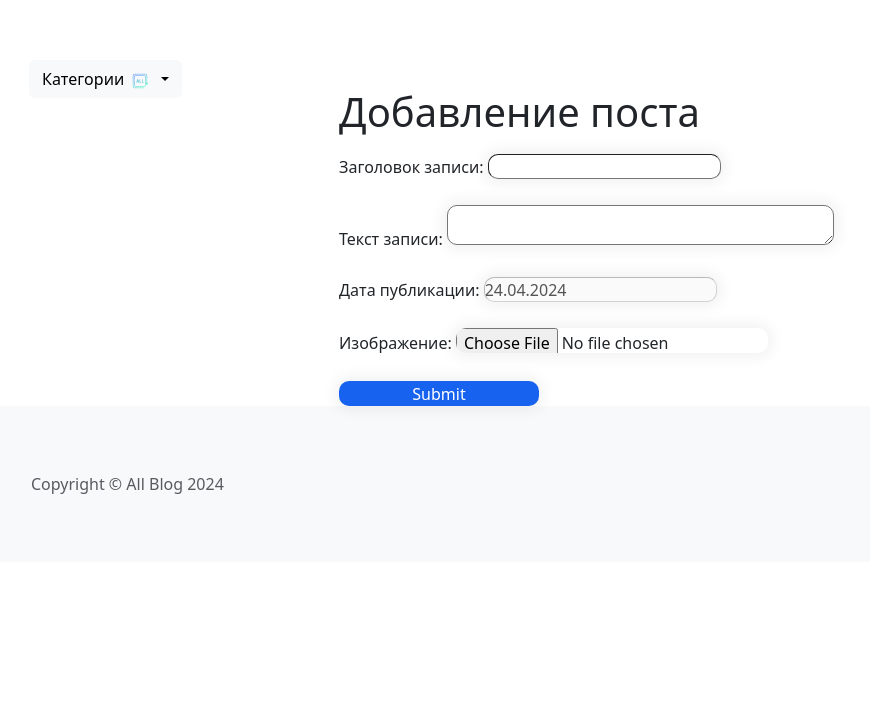
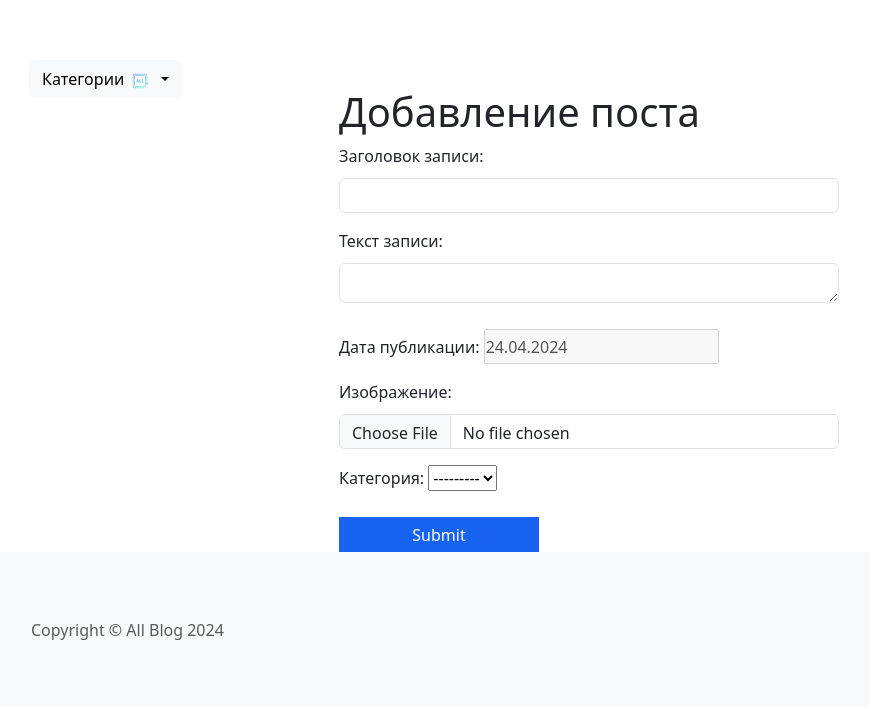
Before and after one commit to okulov99/blog_django, a Django app: page /add_post/ in a window 1280 px wide; the page is wider, and only the part inside the window is pictured. Shown: the part 56-763 px from the top of that part, without its empty margins (51-921 px from the left). Run offline with Django 5.2, Linux system fonts and the light colour scheme; the visitor is signed in with stand-in values (Sample User, id 1); data that the repository does not hold is empty; some libraries are stand-ins or nearby versions.

Commit message:
Переработана форма добавления поста

```diff
--- a/blog/blog_app/settings.py
+++ b/blog/blog_app/settings.py
@@ -97,7 +97,7 @@ MEDIA_URL = '/media/'
 
 DEFAULT_AUTO_FIELD = 'django.db.models.BigAutoField'
 
-LOGIN_REDIRECT_URL = 'home'
+LOGIN_REDIRECT_URL = 'index'
 LOGIN_URL = 'login'
 
 AUTHENTICATION_BACKENDS = [
--- a/blog/main/forms.py
+++ b/blog/main/forms.py
@@ -9,10 +9,13 @@ class AddPostForm(forms.ModelForm):
     this_year = datetime.date.today().year
     date = forms.DateField(initial=datetime.date.today,
                                  label='Дата публикации', disabled=True)
+    title = forms.CharField(label='Заголовок записи', widget=forms.TextInput(attrs={'class': 'form-control'}))
+    content = forms.CharField(label='Текст записи', widget=forms.Textarea(attrs={'class': 'form-control'}))
+    img = forms.ImageField(label='Изображение', widget=forms.FileInput(attrs={'class': 'form-control'}))
 
     class Meta:
         model = Post
-        fields = ['title', 'content', 'date', 'img']
+        fields = ['title', 'content', 'date', 'img', 'category']
 
 
 class AddCommentForm(forms.ModelForm):
--- a/blog/main/views.py
+++ b/blog/main/views.py
@@ -57,7 +57,7 @@ class AddPost(LoginRequiredMixin, CreateView):
     """
     form_class = AddPostForm
     template_name = 'main/add_post.html'
-    success_url = reverse_lazy('home')
+    success_url = reverse_lazy('index')
 
     def form_valid(self, form):
         w = form.save(commit=False)
@@ -70,12 +70,12 @@ class UpdatePost(LoginRequiredMixin, UpdateView):
     model = Post
     fields = ['title', 'content', 'author', 'date', 'img']
     template_name = 'main/add_post.html'
-    success_url = reverse_lazy('home')
+    success_url = reverse_lazy('index')
 
 
 class DeletePost(LoginRequiredMixin, DeleteView):
     model = Post
-    success_url = reverse_lazy('home')
+    success_url = reverse_lazy('index')
 
 
 class AddComments(View):
--- a/blog/static/css/main.css
+++ b/blog/static/css/main.css
@@ -183,18 +183,13 @@ time:after {
 }
 
 .add-post-form input {
-    border-width: 1px;
-    height: 25px;
+    height: 35px;
     margin-top: 10px;
-    border-radius:10px;
-    box-shadow:0 0 15px 4px rgba(0,0,0,0.06);
 }
 
 .add-post-form textarea {
     height: 40px;
     margin-top: 10px;
-    border-radius:10px;
-    box-shadow:0 0 15px 4px rgba(0,0,0,0.06);
 }
 
 .submit-btn input {
--- a/blog/static/css/users.css
+++ b/blog/static/css/users.css
@@ -17,14 +17,6 @@
     text-transform: uppercase;
 }
 
-.form-inner label {
-    display: block;
-    width: 100%;
-    padding: 0 15px;
-    font-size: 14px;
-    margin: 5px;
-}
-
 .form-inner input {
     display: block;
     width: 100%;
@@ -41,7 +33,6 @@
    background: #1762EE;
 }
 
-.form-inner p { text-align: center; }
 
 .github-link {
     margin: 0 auto;
--- a/blog/templates/main/add_post.html
+++ b/blog/templates/main/add_post.html
@@ -4,12 +4,27 @@
 {% block content %}
   <div class="add-post-form">
       <h1>Добавление поста</h1>
-        <form action="" method="post" enctype="multipart/form-data">
+      <form action="{% url 'add_post' %}" method="post" enctype="multipart/form-data">
           {% csrf_token %}
           {{ form.as_p }}
+
             <div class="submit-btn">
                 <input type="submit">
             </div>
       </form>
   </div>
+
+
+
+
+<!--    <div class="add-post-form">-->
+<!--        <h1>Добавление поста</h1>-->
+<!--        <form action="" method="post" enctype="multipart/form-data">-->
+<!--            {% csrf_token %}-->
+<!--            {{ form.as_p }}-->
+<!--            <div class="submit-btn">-->
+<!--                <input type="submit">-->
+<!--            </div>-->
+<!--        </form>-->
+<!--    </div>-->
 {% endblock %}
```
Also changed, not shown: blog/templates/main/post_detail.html (+3 -12 lines), blog/users/views.py (line endings or trailing spaces). Lines whose indentation alone changed are shown as unchanged.
